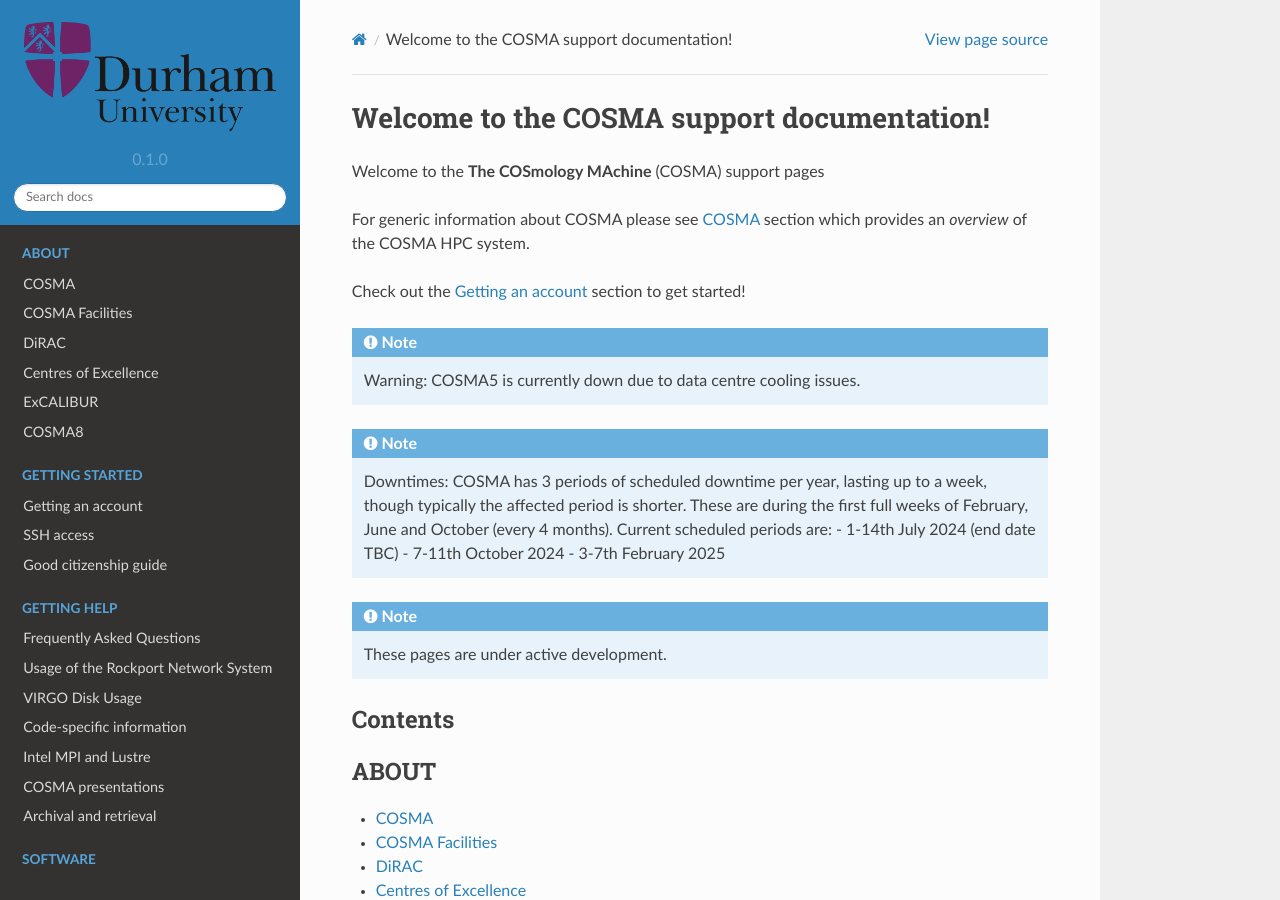
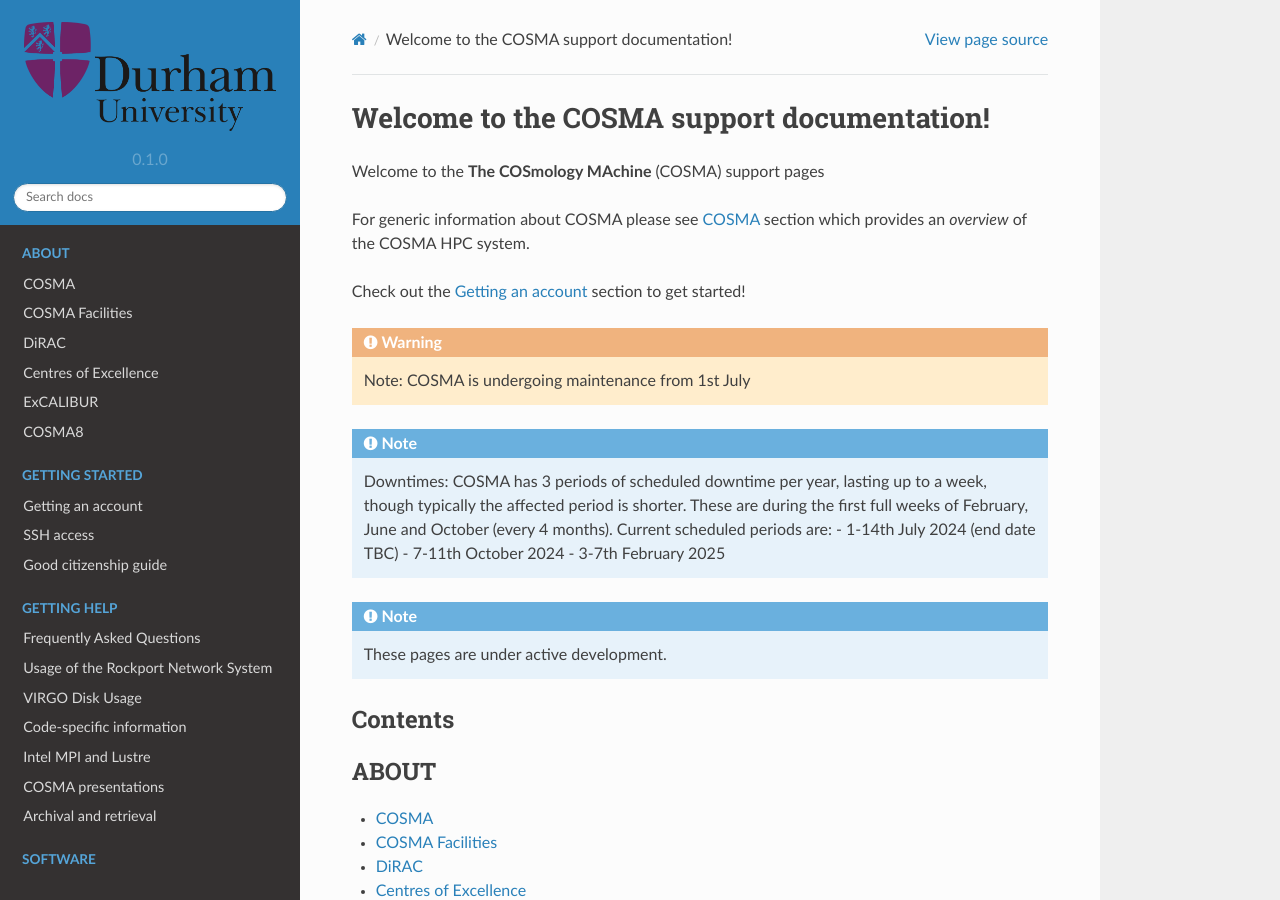
Before and after one commit to agb32/cosmadoc, a Sphinx documentation site: the page built from docs/source/index.rst, in a window 1280 px wide and 900 px high. Built offline with Sphinx 7.4.7 and the Read the Docs theme 2.0.0, drawn with Linux system fonts in a browser that asks for light colours.

Commit message:
status-updated

```diff
--- a/docs/source/index.rst
+++ b/docs/source/index.rst
@@ -8,9 +8,9 @@
 
 Check out the :doc:`account` section to get started!
 
-.. note::
+.. warning::
 
-   Warning: COSMA5 is currently down due to data centre cooling issues.
+   Note: COSMA is undergoing maintenance from 1st July
 
 .. note::
 
```
